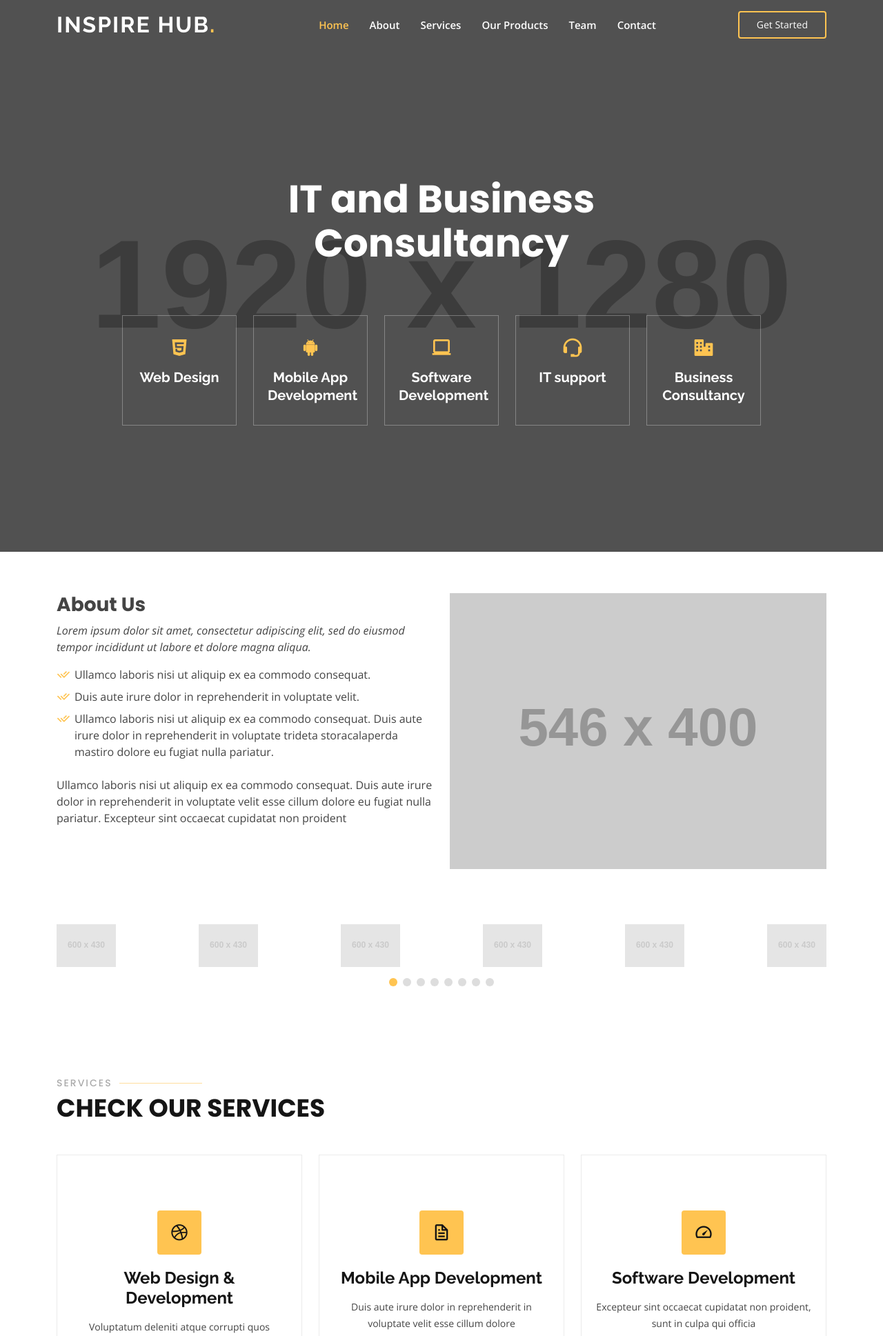
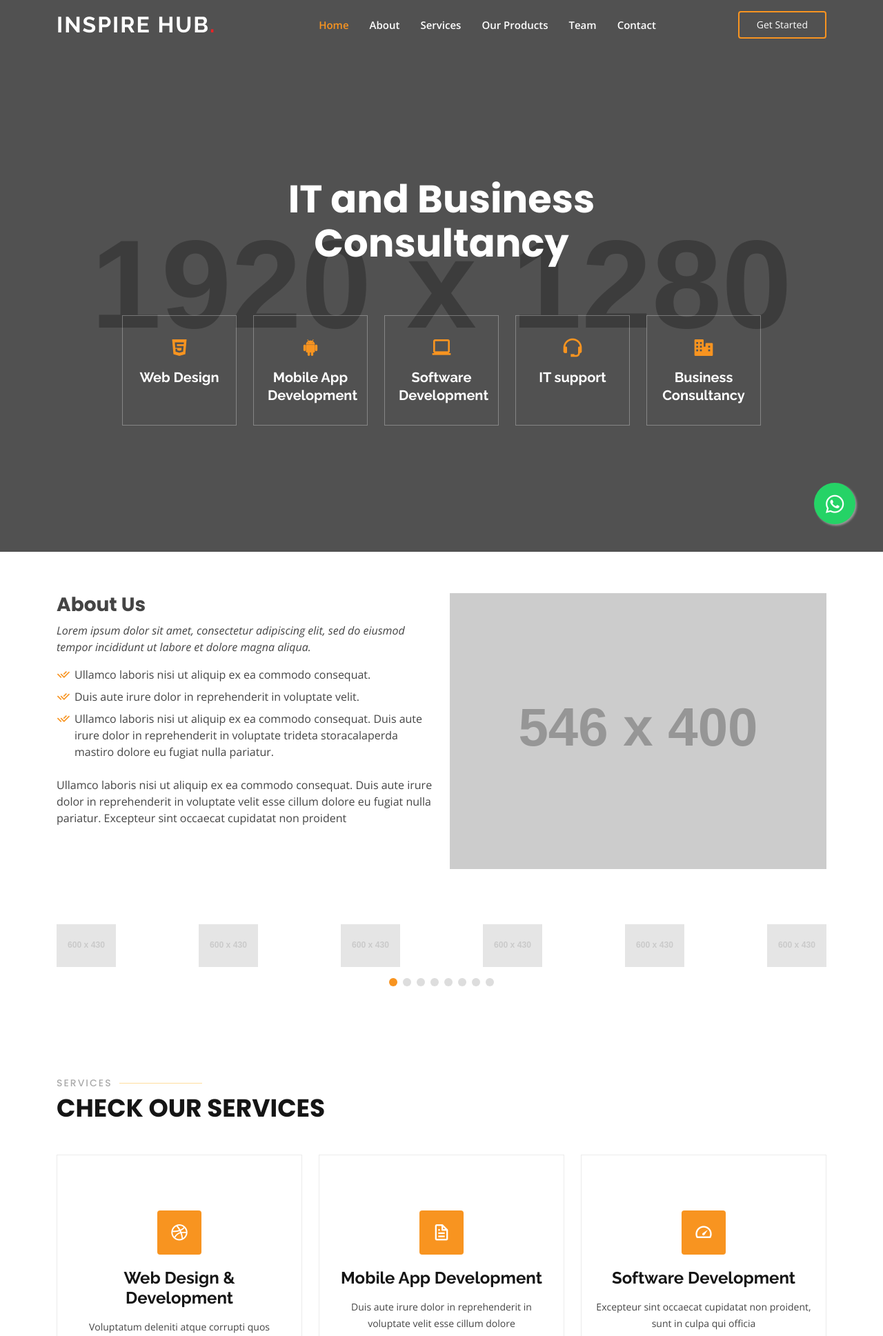
Before and after one commit to Samnjor-alpha/InspireHub, a PHP site: page / in a window 1280 px wide. Shown: the top 1937 px of the page at 69% size. Run offline with PHP 8.4, Linux system fonts and the light colour scheme; grey boxes labelled with a size stand in for pictures from a placeholder-image service; some libraries are stand-ins or nearby versions.

Commit message:
#colortheme

```diff
--- a/assets/css/style.css
+++ b/assets/css/style.css
@@ -14,12 +14,12 @@ body {
 }
 
 a {
-  color: #ffc451;
+  color: #f89420;
   text-decoration: none;
 }
 
 a:hover {
-  color: #ffd584;
+  color: #0bee6b;
   text-decoration: none;
 }
 
@@ -155,7 +155,7 @@ h6 {
 }
 
 #header .logo a span {
-  color: #ffc451;
+  color: #ec2226;
 }
 
 #header .logo img {
@@ -173,7 +173,7 @@ h6 {
   transition: 0.3s;
   font-size: 14px;
   display: inline-block;
-  border: 2px solid #ffc451;
+  border: 2px solid #f89420;
 }
 
 .get-started-btn:hover {
@@ -467,7 +467,7 @@ h6 {
 #hero .icon-box i {
   font-size: 32px;
   line-height: 1;
-  color: #ffc451;
+  color: #f89420;
 }
 
 #hero .icon-box h3 {
@@ -581,7 +581,7 @@ section {
   font-size: 20px;
   left: 0;
   top: -3px;
-  color: #ffc451;
+  color: #f89420;
 }
 
 .about .content p:last-child {
@@ -620,7 +620,7 @@ section {
 }
 
 .clients .swiper-pagination .swiper-pagination-bullet-active {
-  background-color: #ffc451;
+  background-color: #f89420;
 }
 
 /*--------------------------------------------------------------
@@ -674,7 +674,7 @@ section {
   margin: 0 auto;
   width: 64px;
   height: 64px;
-  background: #ffc451;
+  background: #f89420;
   border-radius: 4px;
   display: flex;
   align-items: center;
@@ -684,7 +684,7 @@ section {
 }
 
 .services .icon-box .icon i {
-  color: #151515;
+  color: #fff;
   font-size: 28px;
   transition: ease-in-out 0.3s;
 }
@@ -1571,3 +1572,21 @@ section {
   font-size: 13px;
   color: #fff;
 }
+.float{
+  position:fixed;
+  width:60px;
+  height:60px;
+  bottom:40px;
+  right:40px;
+  background-color:#25d366;
+  color:#FFF;
+  border-radius:50px;
+  text-align:center;
+  font-size:30px;
+  box-shadow: 2px 2px 3px #999;
+  z-index:100;
+}
+
+.my-float{
+  margin-top:16px;
+}
--- a/index.php
+++ b/index.php
@@ -541,7 +541,7 @@
               <div class="phone">
                 <i class="bi bi-phone"></i>
                 <h4>Call:</h4>
-                  <p> +254 5589 55488 55</p>
+                  <p> +254706171725</p>
 
               </div>
 
@@ -551,7 +551,7 @@
 
           <div class="col-lg-8 mt-5 mt-lg-0">
 
-            <form action="forms/contact.php" method="post" role="form" class="php-email-form">
+            <form action="" method="post" role="form" class="php-email-form">
               <div class="row">
                 <div class="col-md-6 form-group">
                   <input type="text" name="name" class="form-control" id="name" placeholder="Your Name" required>
@@ -585,7 +585,9 @@
 
   <!-- ======= Footer ======= -->
 <?php include 'navbars/footer.php' ?>
-
+  <a aria-label="Chat on WhatsApp" href="https://web.whatsapp.com/send?phone=254706171725&text=Hello%20there%2C%20got%20any%20questions%3F%20InspireHub%20is%20here%20to%20serve%20you." class="float" target="_blank">
+      <i class="fab fa-whatsapp my-float"></i>
+  </a>
 
   <a href="#" class="back-to-top d-flex align-items-center justify-content-center"><i class="bi bi-arrow-up-short"></i></a>
 
--- a/navbars/footer.php
+++ b/navbars/footer.php
@@ -9,7 +9,7 @@
                         <p>
                             Machakos-Kangundo Rd, <br>
                             Machakos, Kenya<br>
-                            <strong>Phone:</strong> +254 5589 55488 55<br>
+                            <strong>Phone:</strong> +254706171725<br>
                             <strong>Email:</strong> info@inspirehub.co.ke<br>
                         </p>
                         <div class="social-links mt-3">
--- a/styles/css.php
+++ b/styles/css.php
@@ -24,3 +24,4 @@
 
 <!-- Template Main CSS File -->
 <link href="assets/css/style.css" rel="stylesheet">
+<link rel="stylesheet" href="https://cdnjs.cloudflare.com/ajax/libs/font-awesome/5.7.1/css/all.min.css" integrity="sha512-3M00D/rn8n+2ZVXBO9Hib0GKNpkm8MSUU/e2VNthDyBYxKWG+BftNYYcuEjXlyrSO637tidzMBXfE7sQm0INUg==" crossorigin="anonymous" referrerpolicy="no-referrer" />
```
Also changed, not shown: other parts of assets/css/style.css (+42 -41 lines).
